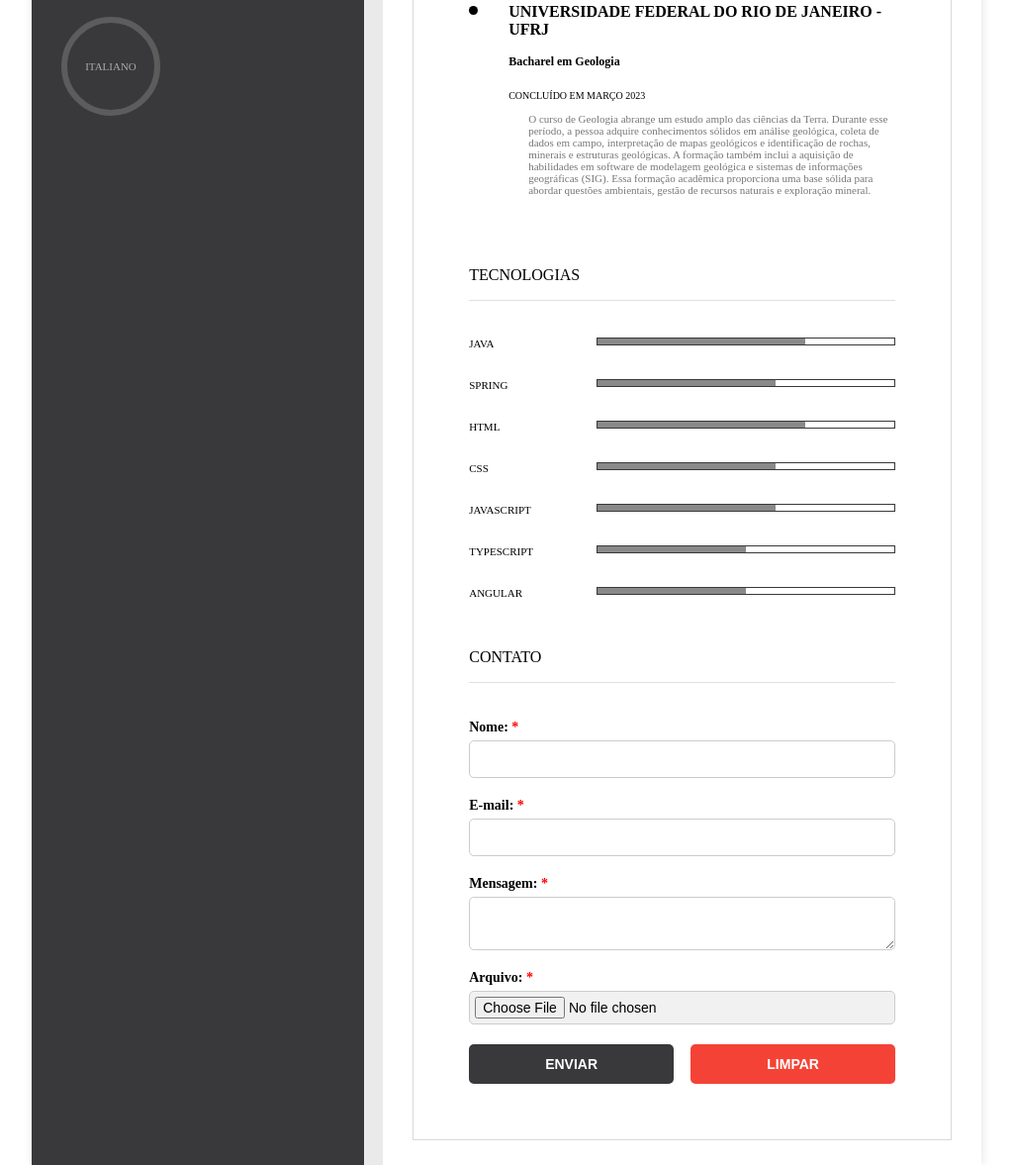
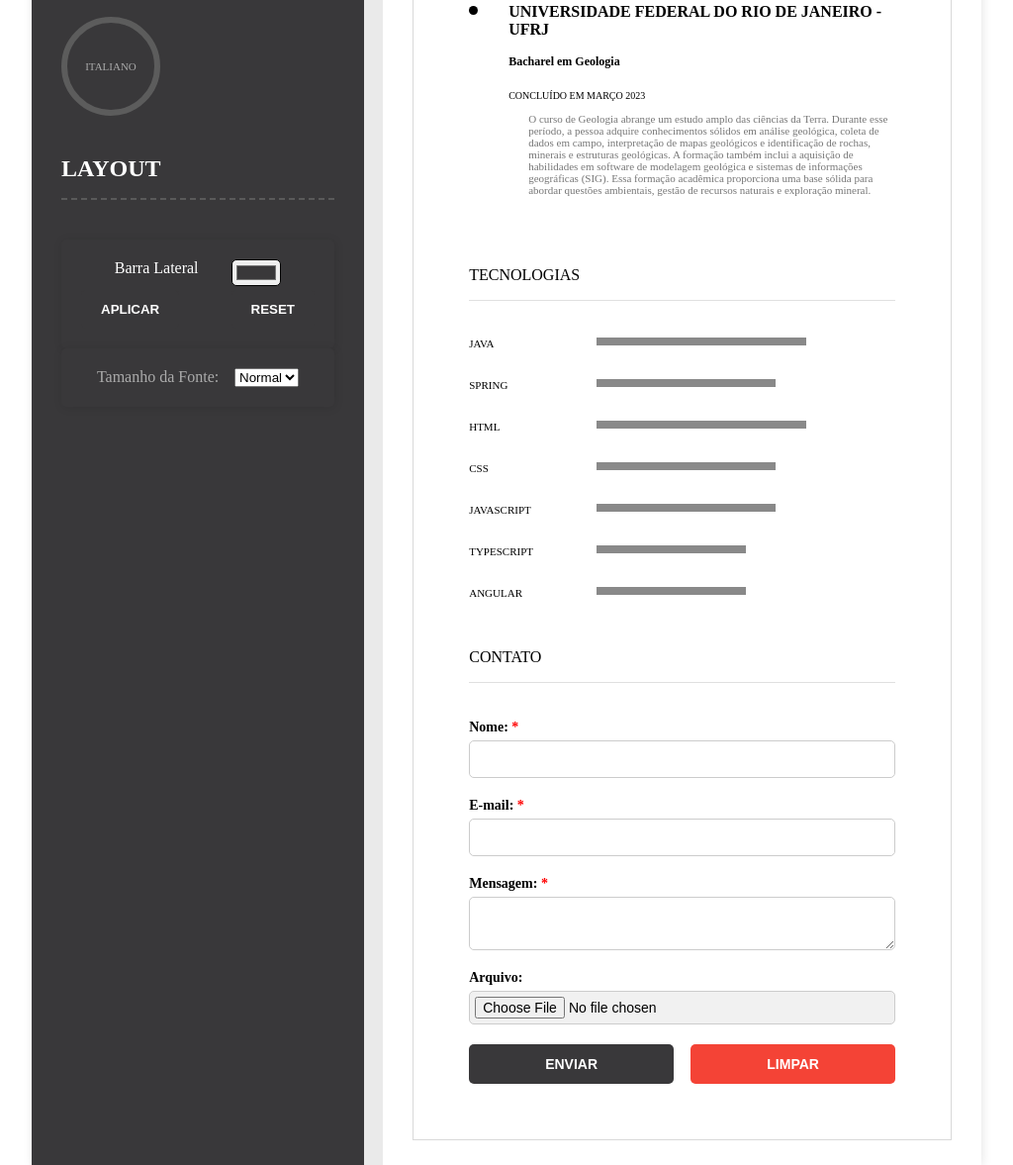
Before and after one commit to pizardini/Tarefa-CV, a plain HTML site: page index.html in a window 1280 px wide. Shown: the part 1478-2655 px from the top of the page at 99% size, without its empty margins (128-1152 px from the left). Drawn offline with nearby package versions, Linux system fonts and the light colour scheme.

Commit message:
adições de js

```diff
--- a/index.html
+++ b/index.html
@@ -5,7 +5,7 @@
     <meta name="viewport" content="width=device-width, initial-scale=1.0">
     <link rel="stylesheet" href="style.css">
     <link rel="stylesheet" href="https://fonts.googleapis.com/css2?family=Material+Symbols+Outlined:opsz,wght,FILL,GRAD@24,400,0,0" />
-    <script src="script.js"></script>
+
     <title>Curriculum Vitae</title>
 </head>
 <body>
@@ -71,13 +71,45 @@
             <h2 class="heading heading-light">Idiomas</h2>
             <div class="idiomas">
               <div class="idioma">
-                <span class="idioma-texto">Inglês</span>
+                <span class="idioma-texto">Inglês
+                  <span class="tooltiptext">Avançado</span>
+                </span>
               </div>
               <div class="idioma">
-                <span class="idioma-texto">Espanhol</span>
+                <span class="idioma-texto">Espanhol
+                  <span class="tooltiptext">Básico</span>
+                </span>
               </div>
               <div class="idioma">
-                <span class="idioma-texto">Italiano</span>
+                <span class="idioma-texto">Italiano
+                  <span class="tooltiptext">Básico</span>
+                </span>
+              </div>
+            </div>
+            <h2 class="heading heading-light">Layout</h2>
+            <div class="layouts">
+              <div class="layout lateral">
+                <span id="seletor">
+                  <label for="colorPicker">Barra Lateral</label>
+                  <input type="color" id="colorPicker" value="#39383a">
+                </span>
+                <div class="buttons">
+                  <button id="applyColor">Aplicar</button> <button id="padrao">Reset</button>
+                </div>
+              </div>
+              <div class="layout fonte">
+                <span id="seletor">
+                  <label for="font-size">Tamanho da Fonte:</label>
+                  <select id="font-size">
+                    <option value="2">+2</option>
+                    <option value="1">+1</option>
+                    <option value="0" selected>Normal</option>
+                    <option value="-1">-1</option>
+                    <option value="-2">-2</option>
+                  </select>
+                </span>
+                <div class="buttons">
+                </div>
               </div>
             </div>
           </div>
@@ -180,31 +212,31 @@
               <ul class="tecnologias-list">
                 <li class="tecnologias-list-item">
                     Java
-                  <div class="level level-70"></div>
+                  <div class="level level-70 barra"></div>
                 </li>
                 <li class="tecnologias-list-item">
                     Spring
-                  <div class="level level-60"></div>
+                  <div class="level level-60 barra"></div>
                 </li>
                 <li class="tecnologias-list-item">
                     HTML
-                  <div class="level level-70"></div>
+                  <div class="level level-70 barra"></div>
                 </li>
                 <li class="tecnologias-list-item">
                     CSS
-                    <div class="level level-60"></div>
+                    <div class="level level-60 barra"></div>
                 </li>
                 <li class="tecnologias-list-item">
                     JavaScript
-                    <div class="level level-60"></div>
+                    <div class="level level-60 barra"></div>
                 </li>
                 <li class="tecnologias-list-item">
                     TypeScript
-                    <div class="level level-50"></div>
+                    <div class="level level-50 barra"></div>
                 </li>
                 <li class="tecnologias-list-item">
                     Angular
-                    <div class="level level-50"></div>
+                    <div class="level level-50 barra"></div>
                 </li>
               </ul>
             </div>
@@ -217,11 +249,11 @@
                     method="post"
                     autocomplete="off"
                     enctype="multipart/form-data">
-                <label for="nome">Nome:</label>
+                <label for="nome">Nome: <span>*</span></label>
                 <input type="text" name="nome" required>
-                <label for="email">E-mail:</label>
+                <label for="email">E-mail: <span>*</span></label>
                 <input type="email" name="email" required>
-                <label for="mensagem">Mensagem:</label>
+                <label for="mensagem">Mensagem: <span>*</span></label>
                 <textarea name="mensagem" required></textarea>
                 <label for="upload">Arquivo:</label>
                 <input type="file" name="upload" accept=".pdf, image/*">
@@ -233,5 +265,6 @@
           </div>
         </div>
       </div>
+      <script src="script.js"></script>
 </body>
 </html>
--- a/script.js
+++ b/script.js
@@ -1,49 +1,81 @@
-// validação de formulário
-
-// const emailInput = document.querySelector('input[name="email"]');
-// const emailRegex = /^[^\s@]+@[^\s@]+\.[^\s@]+$/;
-
-// function validarEmail() {
-//   if (!emailRegex.test(emailInput.value)) {
-//     alert('Por favor, insira um endereço de e-mail válido.');
-//     emailInput.focus();
-//     return false;
-//   }
-//   return true;
-// }
-
-// const formulario = document.querySelector('form');
-// formulario.addEventListener('submit', (e) => {
-//   if (!validarEmail()) {
-//     e.preventDefault();
-//   }
-// });
-
-//barrinha enchendo
-
-// Função para verificar se um elemento está no campo de visão
-function isElementInViewport(element) {
-    const rect = element.getBoundingClientRect();
-    return (
+function isElementInViewport(el) {
+  const rect = el.getBoundingClientRect();
+  return (
       rect.top >= 0 &&
       rect.left >= 0 &&
       rect.bottom <= (window.innerHeight || document.documentElement.clientHeight) &&
       rect.right <= (window.innerWidth || document.documentElement.clientWidth)
-    );
-  }
+  );
+}
 
-  // Função para adicionar a classe 'ativo' à barra de progresso quando estiver visível
-  function animarBarraDeProgresso() {
-    const barrasDeProgresso = document.querySelectorAll('.tecnologias-list-item');
+function animateTechBars() {
+  const techItems = document.querySelectorAll('.tecnologias-list-item');
 
-    barrasDeProgresso.forEach((barra) => {
-      if (isElementInViewport(barra)) {
-        barra.classList.add('ativo');
+  techItems.forEach((item) => {
+      if (isElementInViewport(item)) {
+          const barra = item.querySelector('.barra');
+          const level = item.querySelector('.level');
+
+          barra.style.width = level.style.width;
+
+          barra.classList.add('animate-barra');
       }
-    });
-  }
+  });
+}
 
-  // Adicione um ouvinte de evento de rolagem para chamar a função quando a página rolar
-  window.addEventListener('scroll', animarBarraDeProgresso);
+window.addEventListener('scroll', animateTechBars);
 
-  animarBarraDeProgresso();
+animateTechBars();
+
+
+function addRequiredAsterisks() {
+  const requiredFields = document.querySelectorAll('[required]');
+  requiredFields.forEach(field => {
+      const label = document.querySelector(`label[for="${field.id}"]`);
+      if (label) {
+          const asterisk = document.createElement('span');
+          asterisk.className = 'required';
+          asterisk.textContent = ' *';
+          label.appendChild(asterisk);
+      }
+  });
+}
+
+addRequiredAsterisks();
+
+function aplicarCor() {
+  const selectedColor = document.getElementById("colorPicker").value;
+  const barra = document.querySelector('.profile');
+
+  barra.style.backgroundColor = selectedColor;
+}
+
+document.getElementById('applyColor').addEventListener('click', aplicarCor);
+
+function corPadrao() {
+  const barra = document.querySelector('.profile');
+
+  barra.style.backgroundColor = "#39383a";
+}
+
+document.getElementById('padrao').addEventListener('click', corPadrao);
+
+// Função para aumentar ou diminuir o tamanho das fontes
+function changeFontSize(value) {
+  const elementsWithFontSize = document.querySelectorAll('body, p, h1, h2, h3, h4, h5, h6, a');
+
+  elementsWithFontSize.forEach(element => {
+    const currentSize = window.getComputedStyle(element, null).getPropertyValue('font-size');
+    const newSize = (parseFloat(currentSize) + parseFloat(value)) + 'px';
+    element.style.fontSize = newSize;
+  });
+}
+
+// Seletor para o dropdown
+const fontSizeSelector = document.getElementById('font-size');
+
+// Event listener para detectar a mudança na seleção
+fontSizeSelector.addEventListener('change', function () {
+  const selectedValue = fontSizeSelector.value;
+  changeFontSize(selectedValue);
+});
--- a/style.css
+++ b/style.css
@@ -76,6 +76,7 @@ html {
   display: flex;
   flex-wrap: wrap;
   padding-top: 40px;
+  padding-bottom: 40px;
 }
 .idioma {
   width: 100px;
@@ -94,12 +95,79 @@ html {
 }
 .idioma-texto {
   text-transform: uppercase;
-    font-size: 11px
+  font-size: 11px;
+  position: relative;
+  display: inline-block;
 }
 .idiomas-num {
   font-size: 15px;
   font-weight: 600;
 }
+
+.idioma-texto .tooltiptext {
+  visibility: hidden;
+  width: 120px;
+  background-color: black;
+  color: #fff;
+  text-align: center;
+  padding: 5px 0;
+  border-radius: 6px;
+
+  position: absolute;
+  z-index: 1;
+  bottom: 100%;
+  left: 50%;
+  margin-left: -60px;
+}
+
+.idioma-texto:hover .tooltiptext {
+  visibility: visible;
+}
+
+.layouts {
+  padding-top: 40px;
+}
+.layout {
+  background-color: #39383a;
+  color: #ababab;
+  padding: 20px;
+  border-radius: 5px;
+  box-shadow: 1px 1px 10px rgba(0, 0, 0, 0.1);
+}
+
+input[type="color"] {
+  border-radius: 5px;
+}
+
+button {
+  background-color: #39383a;
+  color: #fff;
+  border: none;
+  cursor: pointer;
+  padding: 12px 20px;
+  font-weight: 600;
+  text-transform: uppercase;
+  border-radius: 5px;
+  transition: background-color 0.3s ease;
+}
+
+button:hover {
+  background-color: #555;
+}
+
+label[for="colorPicker"] {
+  color: #fff;
+  margin-bottom: 13px;
+  font-size: 16px;
+  font-weight: 400;
+}
+
+#seletor {
+  display: flex;
+  flex-wrap: wrap;
+  justify-content: space-evenly;
+}
+
 .cv {
 padding: 25px 30px;
 flex-basis: 63%;
@@ -215,12 +283,13 @@ html {
   font-size: 11px;
   display: flex;
   justify-content: space-between;
+  overflow: hidden;
 }
 .level {
   width: 70%;
   height: 8px;
-    border: 1px solid #39383a;
   position: relative;
+
 }
 .level:before {
   content: '';
@@ -246,6 +315,16 @@ html {
   width: 50%;
 }
 
+.barra {
+    width: 0;
+    position: relative;
+    transition: width 2s ease;
+}
+
+  .animate-barra {
+    width: 70%;
+    transition: width 2s ease;
+}
 
   @media (max-width: 1024px) {
     .container {
@@ -384,12 +463,6 @@ html {
   resize: vertical;
 }
 
-.form label[for]:after {
-  content: " *";
-  color: red;
-  font-weight: bold;
-}
-
 
 .form .error-message {
   color: red;
```
Lines whose indentation alone changed are shown as unchanged.
